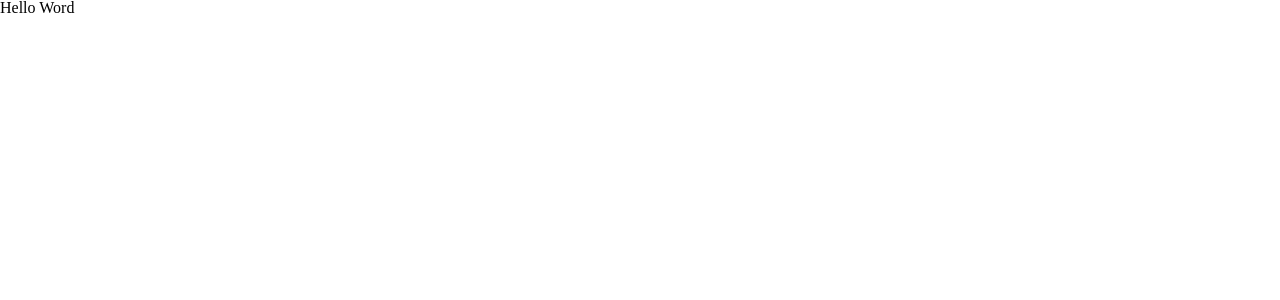
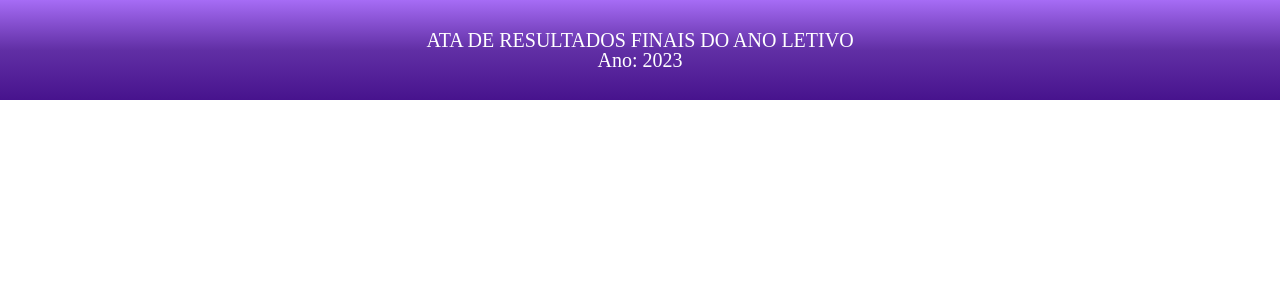
Before and after one commit to GilsonMendes/diario-eletronico-site, a React (Vite) app: page / in a window 1280 px wide. Shown: the top 300 px of the page. Built offline with nearby package versions, Linux system fonts and the light colour scheme.

Commit message:
Add pastas do projeto.

```diff
--- a/index.html
+++ b/index.html
@@ -2,9 +2,8 @@
 <html lang="en">
   <head>
     <meta charset="UTF-8" />
-    <link rel="icon" type="image/svg+xml" href="/vite.svg" />
     <meta name="viewport" content="width=device-width, initial-scale=1.0" />
-    <title>Vite + React</title>
+    <title>Electronic Diary</title>
   </head>
   <body>
     <div id="root"></div>
--- a/package.json
+++ b/package.json
@@ -10,7 +10,8 @@
   },
   "dependencies": {
     "react": "^18.2.0",
-    "react-dom": "^18.2.0"
+    "react-dom": "^18.2.0",
+    "styled-components": "^5.3.8"
   },
   "devDependencies": {
     "@types/react": "^18.0.27",
--- /dev/null
+++ b/src/components/header/header-top-primary/header-primary.js
@@ -0,0 +1,14 @@
+import styled from "styled-components";
+
+export const Container = styled.div`
+    display: flex;
+    text-align: center;
+    align-items: center;
+    justify-content: center;
+    color: white;
+    font-size: 20px;
+    width: 100%;
+    height: 100px;
+    background-image: linear-gradient(rgb(166, 108, 245), rgb(97, 47, 165),rgb(71, 19, 141) );
+
+`
--- /dev/null
+++ b/src/components/header/header-top-primary/index.jsx
@@ -0,0 +1,11 @@
+import * as H from './header-primary'
+export default _ => {
+    return (
+        <H.Container>
+            <div>
+                <h1>ATA DE RESULTADOS FINAIS DO ANO LETIVO</h1>
+                <h2> Ano: 2023</h2>
+            </div>
+        </H.Container>
+    )
+}
--- /dev/null
+++ b/src/components/home/index.jsx
@@ -0,0 +1,5 @@
+import Header from '../header/header-top-primary'
+export default _ =>
+<>
+    <Header/>
+</>
--- a/src/main_folder/App.jsx
+++ b/src/main_folder/App.jsx
@@ -1,6 +1,8 @@
-
+import Home from '../components/home'
 export default props =>{
     return(
-        <h1>Hello Word</h1>
+        <>
+          <Home/>
+        </>
     )
 }
```
Also changed, not shown: src/components/header/menu-header/index.jsx (added, +9 -0 lines), src/components/header/menu-header/menu-header.js (added, +11 -0 lines), 2 other files (tests, documents, lock files or other folders).
